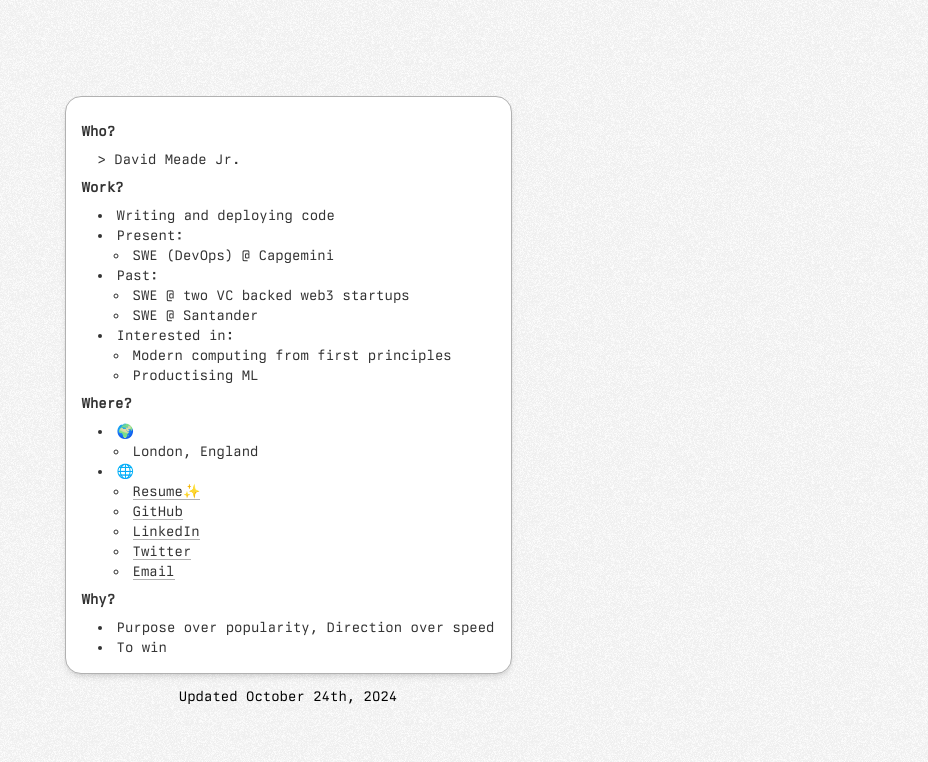
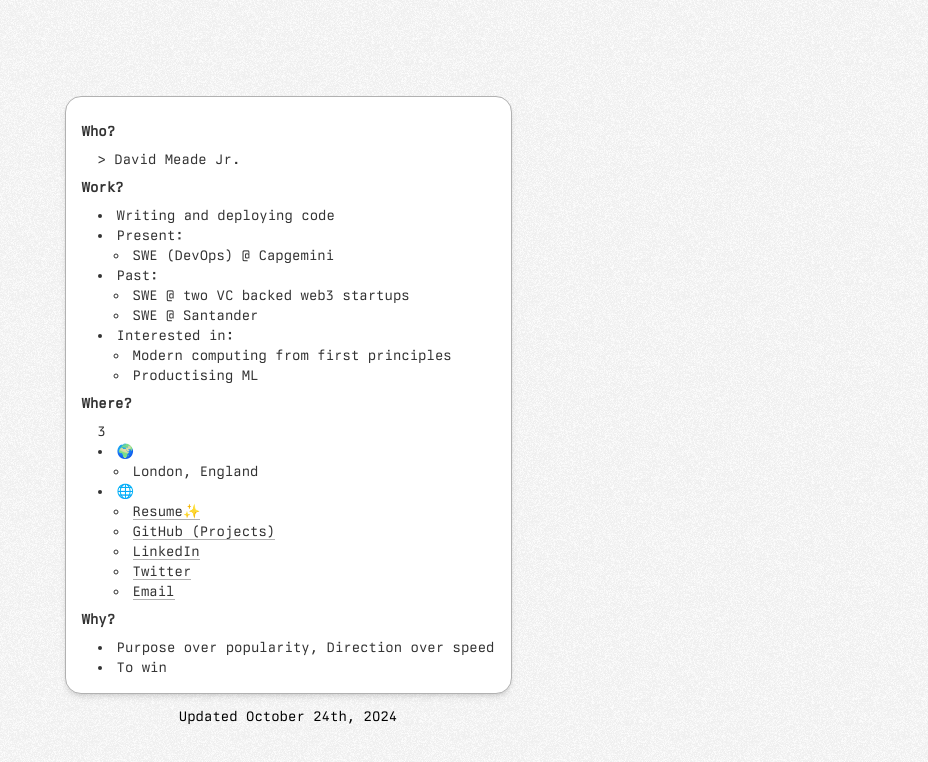
Before and after one commit to davidmeadejr/personal-website, a Next.js app: page / in a window 1280 px wide. Shown: the top 762 px of the page, without its empty margins (352-1280 px from the left). Built offline with nearby package versions, Linux system fonts and the light colour scheme.

Commit message:
Updated page

```diff
--- a/app/page.tsx
+++ b/app/page.tsx
@@ -36,7 +36,7 @@ const Home = () => {
           </li>
         </ul>
         <h2>Where?</h2>
-        <ul>
+        <ul>3
           <li>
             🌍
             <ul className="list-inside list-disc ml-4">
@@ -55,7 +55,7 @@ const Home = () => {
               </li>
               <li className="list-[circle]">
                 <Link href="https://github.com/davidmeadejr" target="_blank" rel="noreferrer">
-                  GitHub
+                  GitHub (Projects)
                 </Link>
               </li>
               <li className="list-[circle]">
```
